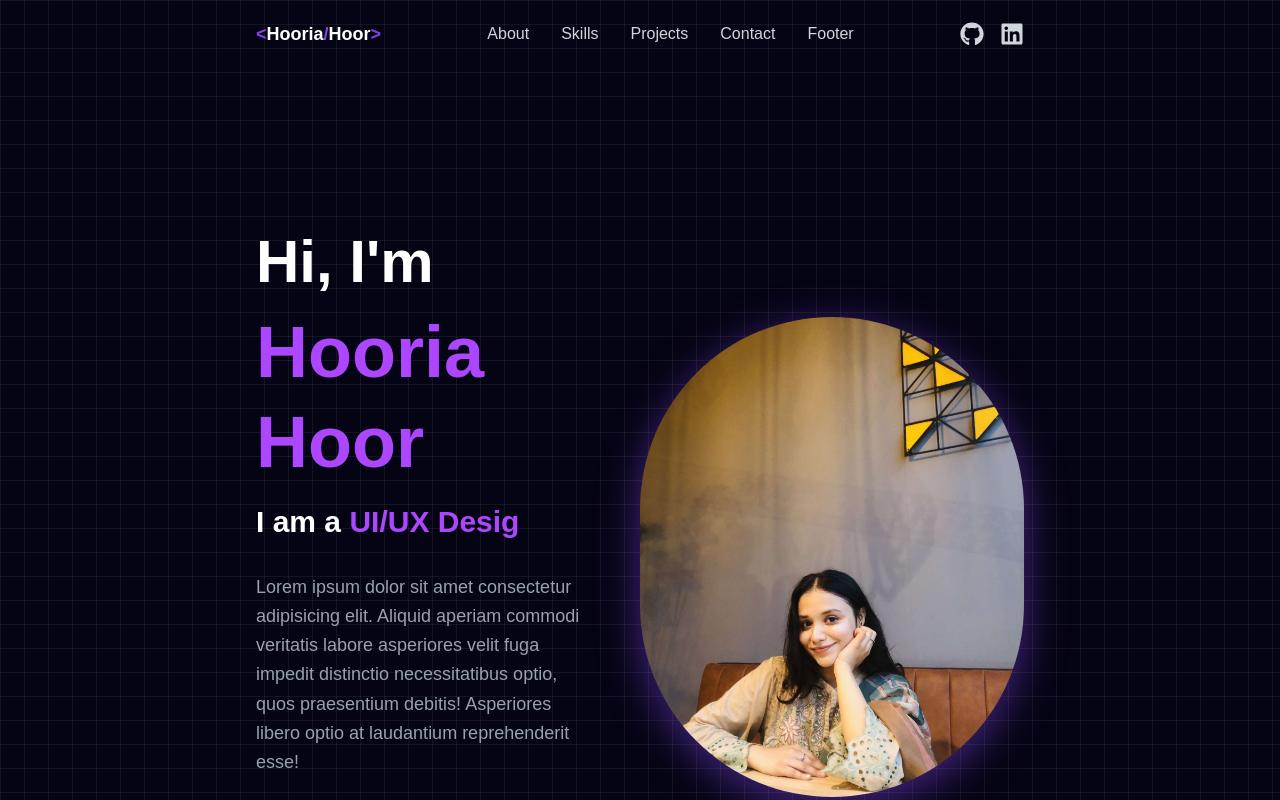
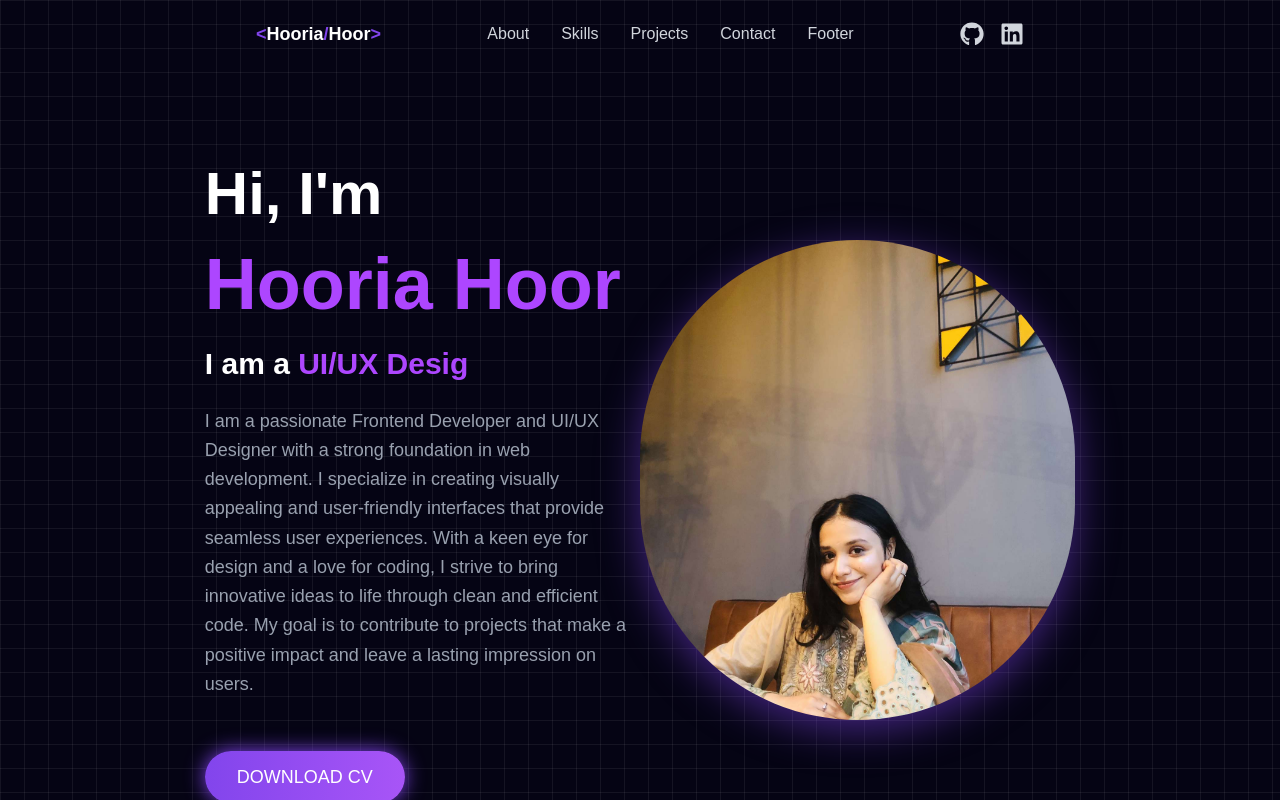
Before and after one commit to Hooriahoor/Portfolio, a React (Vite) app in the folder portfolio/: page / in a window 1280 px wide. Shown: the top 800 px of the page. Built offline with nearby package versions, Linux system fonts and the light colour scheme.

Commit message:
Refactor About component with new content and styles
Updated the About component with a new description and adjusted layout styles.

```diff
--- a/portfolio/src/components/About/About.jsx
+++ b/portfolio/src/components/About/About.jsx
@@ -9,7 +9,7 @@ const About = () => {
   return (
     <section
       id='about'
-      className='py-4 px-[7vw] md:px-[7vw] lg:px-[20vw] font-sans mt-16 md:mt-24 lg:mt-32'
+      className='py-4 px-4 sm:px-6 md:px-[7vw] lg:px-[16vw] font-sans mt-5 md:mt-8 lg:mt-15'
     >
       <div className='flex flex-col-reverse md:flex-row justify-between items-center'>
 
@@ -48,12 +48,8 @@ const About = () => {
 </h3>
 
           {/* About Paragraph */}
-          <p className='text-gray-400 mt-8 mb-10 leading-relaxed text-base sm:text-lg md:text-lg'>
-            Lorem ipsum dolor sit amet consectetur adipisicing elit.
-            Aliquid aperiam commodi veritatis labore asperiores velit
-            fuga impedit distinctio necessitatibus optio, quos
-            praesentium debitis! Asperiores libero optio at laudantium
-            reprehenderit esse!
+          <p className='text-gray-400 mt-6 mb-8 leading-relaxed text-base sm:text-lg max-w-2xl mx-auto md:mx-0'>
+            I am a passionate Frontend Developer and UI/UX Designer with a strong foundation in web development. I specialize in creating visually appealing and user-friendly interfaces that provide seamless user experiences. With a keen eye for design and a love for coding, I strive to bring innovative ideas to life through clean and efficient code. My goal is to contribute to projects that make a positive impact and leave a lasting impression on users.
           </p>
 
           {/* Resume Button */}
@@ -72,7 +68,7 @@ const About = () => {
         </div>
 
             {/* Right side */}
-            <div className='md:w-1/2 flex justify-center md:justify-end ml-15'>
+            <div className='md:w-1/2 flex justify-center md:justify-end'>
             <Tilt className='w-48 h-48 sm:w-64 sm:h-64 md:w-[30rem] md:h-[30rem] border-purple-700 rounded-full'
             tiltMaxAngleX={20}
             tiltMaxAngleY={20}
```
